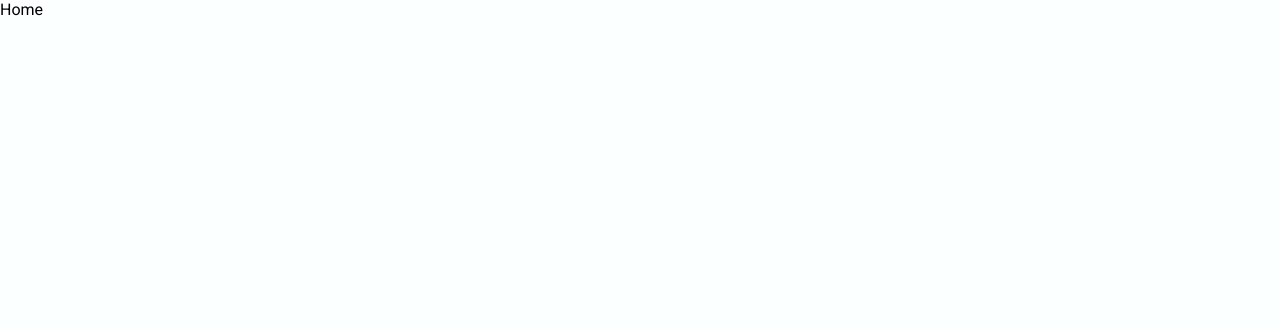
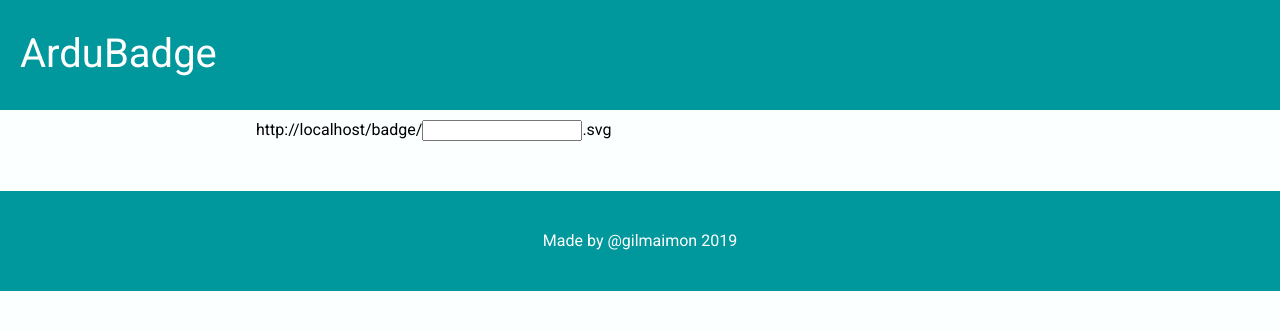
Before and after one commit to gilmaimon/ArduBadge, a React (Create React App) app in the folder client/: page / in a window 1280 px wide. Shown: the top 330 px of the page. Built offline with nearby package versions, Linux system fonts and the light colour scheme.

Commit message:
header now links to home page. started working on home page

```diff
--- a/client/src/components/common/header.css
+++ b/client/src/components/common/header.css
@@ -7,11 +7,12 @@
 }
 
 .appTitle {
-    padding: 40px;
+    padding: 30px;
     padding-left: 20px;
     margin: 0px;
     color: white;
     font-size: 2.5rem;
+    text-decoration: none;
 }
 
 .topright {
--- a/client/src/components/common/header.js
+++ b/client/src/components/common/header.js
@@ -1,10 +1,13 @@
 import React, { Component } from 'react';
 import './header.css'
+import { BrowserRouter as NavLink, Link} from "react-router-dom";
 
 function Header (props) {
     return (
         <div class="appHeader">
-            <p class="appTitle">{props.title}</p>
+            <Link to="/" class="appTitle">
+                <div>{props.title}</div>
+            </Link>
         </div>
     );
 }
--- a/client/src/components/home/home.js
+++ b/client/src/components/home/home.js
@@ -2,6 +2,28 @@ import React, { Component } from 'react';
 import { BeatLoader } from 'react-spinners';
 
 import './home.css'
+
+import Header from '../common/header'
+import Footer from '../common/footer'
+
+class InteractiveBadgeInput extends Component {
+    constructor(props) {
+        super(props);
+        this.state = {}
+    }
+
+    render() {
+        return (
+            <div>
+                <span>http://localhost/badge/</span>
+                <input></input>
+                <span>.svg</span>
+            </div>
+        );
+    }
+}
+
+
 
 class Home extends Component {
     constructor(props) {
@@ -13,8 +35,12 @@ class Home extends Component {
 
     render() {
         return (
-            <div class="homeWrapper">
-                Home
+            <div>
+                <Header title="ArduBadge"/>
+                <div class="content homeWrapper">
+                    <InteractiveBadgeInput />
+                </div>
+                <Footer />
             </div>
         );
     }
```
